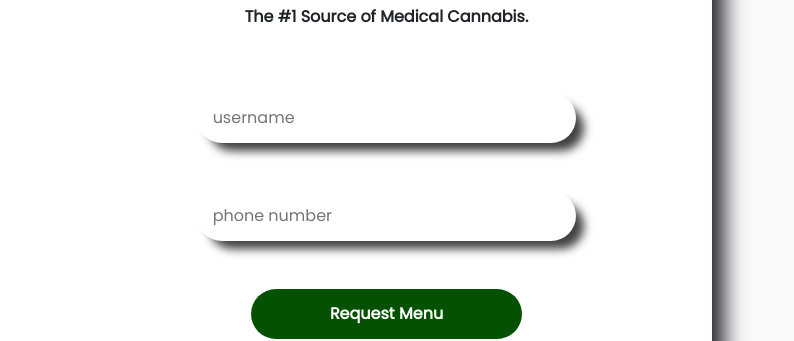
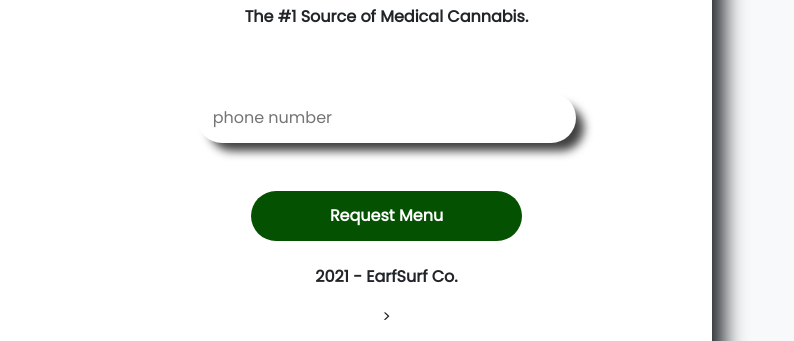
Before and after one commit to DesignisOrion/EarfSurf, a plain HTML site: page index.html in a window 1280 px wide. Shown: the part 232-573 px from the top of the page, 486-1280 px from the left. Drawn offline with nearby package versions, Linux system fonts and the light colour scheme.

Commit message:
Update index.html

```diff
--- a/index.html
+++ b/index.html
@@ -56,14 +56,10 @@
                     <form>
                         <div class="form-row py-4 pt-5">
                             <div class="offset-1 col-lg-10">
-                                <input type="text" class="inp px-3" placeholder="username">
-                            </div>
-                        </div>
-                        <div class="form-row py-4 pt-4">
-                            <div class="offset-1 col-lg-10">
                                 <input type="tel" class="inp px-3" id="phone" name="phone"pattern="[0-9]{3}-[0-9]{3}-[0-9]{4}" placeholder = "phone number" required>
                             </div>
                         </div>
+
                         <div class="form-row py-4">
                             <div class="offset-1 col-lg-10">
                                 <button class="btn1">Request Menu</button>
```
